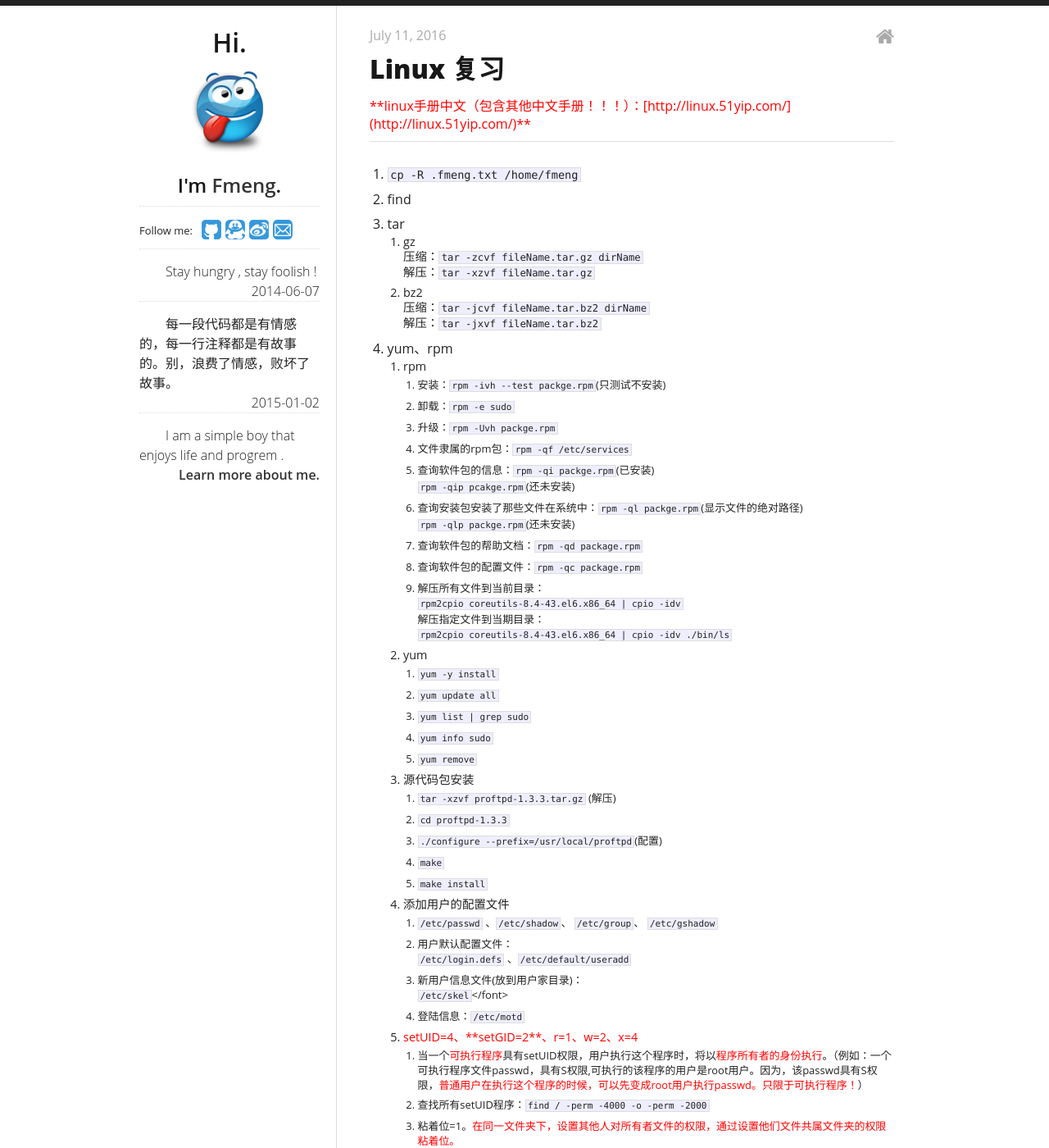
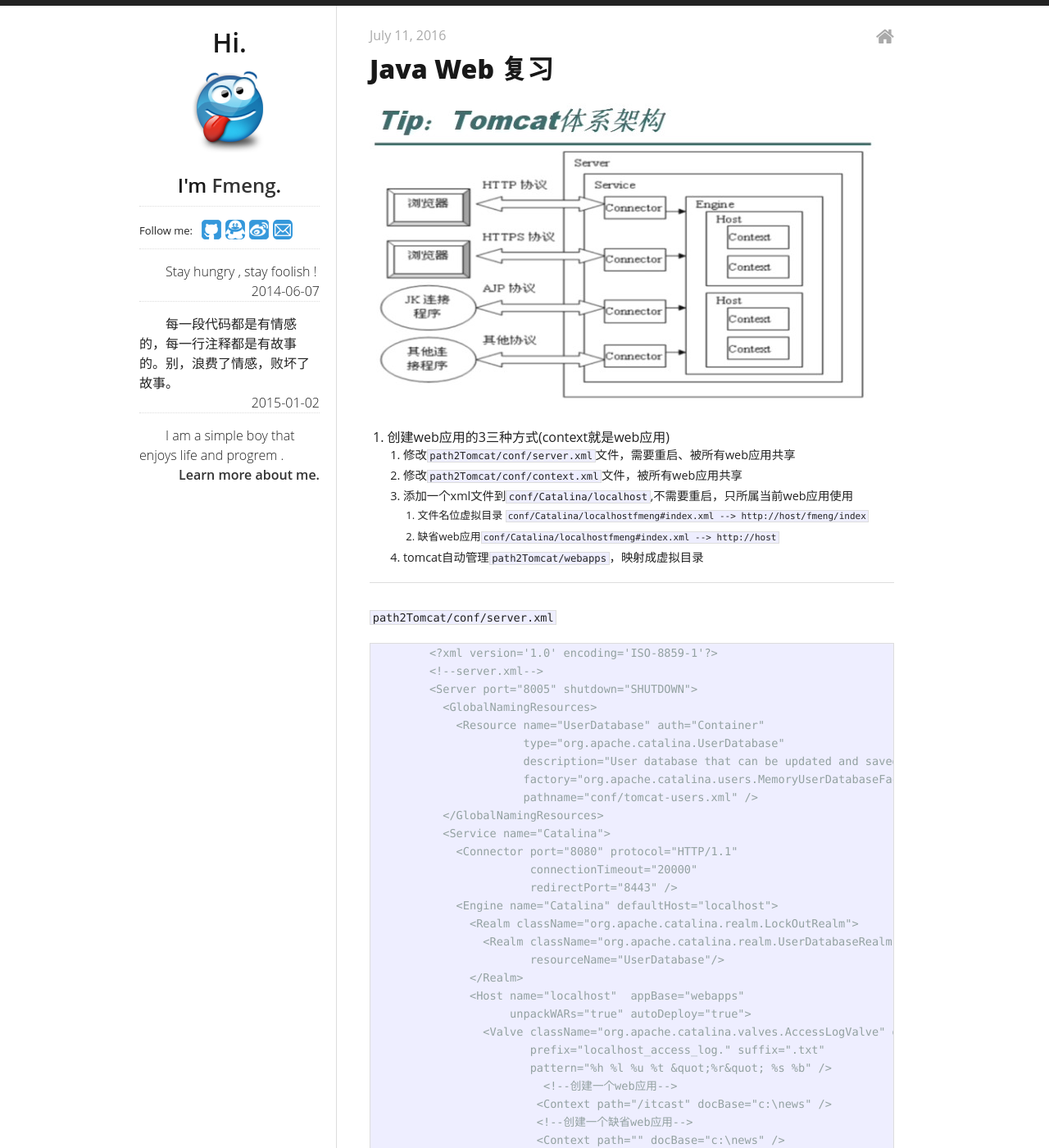
Before and after one commit to fmeng/fmeng.github.io, a Jekyll site: the page built from _posts/2016-07-11-javaee-1.md, in a window 1280 px wide and 1400 px high. Shown: the whole window at 82% size. Built offline with Jekyll 4.4.1, drawn with Linux system fonts in a browser that asks for light colours; Markdown is read by kramdown in place of the engine named in the settings; comment, search, counter and statistics services are not loaded; some of the changed text lies outside the part shown.

Commit message:
java web update

```diff
--- a/_posts/2016-07-11-javaee-1.md
+++ b/_posts/2016-07-11-javaee-1.md
@@ -1,56 +1,124 @@
 ---
 layout: post
-title: "Linux 复习"
+title: "Java Web 复习"
 categories:
-- linus
+- java
 ---
-<font color=red>**linux手册中文（包含其他中文手册！！！）：[http://linux.51yip.com/](http://linux.51yip.com/)**</font>
 
----
-1. `cp -R .fmeng.txt /home/fmeng`
-1. find
-2. tar
-	1. gz<br/>压缩：`tar -zcvf fileName.tar.gz dirName`<br/>解压：`tar -xzvf fileName.tar.gz `
-	2. bz2<br/>压缩：`tar -jcvf fileName.tar.bz2 dirName`<br/>
-	解压：`tar -jxvf fileName.tar.bz2`
-3. yum、rpm
-	1. rpm
-		1. 安装：`rpm -ivh --test packge.rpm`(只测试不安装)
-		2. 卸载：`rpm -e sudo`
-		3. 升级：`rpm -Uvh packge.rpm `
-		4. 文件隶属的rpm包：`rpm -qf /etc/services`
-		5. 查询软件包的信息：`rpm -qi packge.rpm`(已安装) <br/>`rpm -qip pcakge.rpm`(还未安装)
-		6. 查询安装包安装了那些文件在系统中：`rpm -ql packge.rpm`(显示文件的绝对路径)<br/>
-		`rpm -qlp packge.rpm`(还未安装)
-		6. 查询软件包的帮助文档：`rpm -qd package.rpm`
-		7. 查询软件包的配置文件：`rpm -qc package.rpm`
-		8. 解压所有文件到当前目录：<br/>
-		`rpm2cpio coreutils-8.4-43.el6.x86_64 | cpio -idv`<br/>解压指定文件到当期目录：<br/>
-`rpm2cpio coreutils-8.4-43.el6.x86_64 | cpio -idv ./bin/ls`
-	4. yum
-		1. `yum -y install`
-		2. `yum update all`
-		3. `yum list | grep sudo`
-		4. `yum info sudo`
-		5. `yum remove`
-	6. 源代码包安装
-		1. `tar -xzvf proftpd-1.3.3.tar.gz` (解压)
-		2. `cd proftpd-1.3.3`
-		3. `./configure --prefix=/usr/local/proftpd`(配置)
-		4. `make`
-		5. `make install`
-	3. 添加用户的配置文件
-		1. `/etc/passwd` 、`/etc/shadow`、 `/etc/group`、 `/etc/gshadow`<font color=red>
-		2. 用户默认配置文件：<br/>`/etc/login.defs` 、`/etc/default/useradd`
-		3. 新用户信息文件(放到用户家目录)：<br/>`/etc/skel`</font>
-		4. 登陆信息：`/etc/motd`
-	5. <font color=red>setUID=4、**setGID=2**、r=1、w=2、x=4</font>
-		1. 当一个<font color=red>可执行程序</font>具有setUID权限，用户执行这个程序时，将以<font color=red>程序所有者的身份执行</font>。（例如：一个可执行程序文件passwd，具有S权限,可执行的该程序的用户是root用户。因为，该passwd具有S权限，<font color=red>普通用户在执行这个程序的时候，可以先变成root用户执行passwd。只限于可执行程序！</font>）
-		2. 查找所有setUID程序：`find / -perm -4000 -o -perm -2000`
-		3. 粘着位=1。<font color=red>在同一文件夹下，设置其他人对所有者文件的权限，通过设置他们文件共属文件夹的权限粘着位。</font>
-		4. useradd、usermod(修改用户参数一样）<br/>
-			![](/img/linux101.jpg)
-		5. gpasswd<br/>![](/img/linux102.jpg)
+![](/img/web12.jpg)
+
+1. 创建web应用的3三种方式(context就是web应用)
+	1. 修改`path2Tomcat/conf/server.xml`文件，需要重启、被所有web应用共享
+	2. 修改`path2Tomcat/conf/context.xml`文件，被所有web应用共享
+	3. 添加一个xml文件到`conf/Catalina/localhost`,不需要重启，只所属当前web应用使用
+		1. 文件名位虚拟目录 `conf/Catalina/localhostfmeng#index.xml --> http://host/fmeng/index`
+		2. 缺省web应用`conf/Catalina/localhostfmeng#index.xml --> http://host`
+	3. tomcat自动管理`path2Tomcat/webapps`，映射成虚拟目录
 
 ----
-总结：容易忘记的东西，及时做笔记，查阅方便。
+`path2Tomcat/conf/server.xml`
+
+		<?xml version='1.0' encoding='ISO-8859-1'?>
+		<!--server.xml-->
+		<Server port="8005" shutdown="SHUTDOWN">
+		  <GlobalNamingResources>
+		    <Resource name="UserDatabase" auth="Container"
+		              type="org.apache.catalina.UserDatabase"
+		              description="User database that can be updated and saved"
+		              factory="org.apache.catalina.users.MemoryUserDatabaseFactory"
+		              pathname="conf/tomcat-users.xml" />
+		  </GlobalNamingResources>
+		  <Service name="Catalina">
+		    <Connector port="8080" protocol="HTTP/1.1"
+		               connectionTimeout="20000"
+		               redirectPort="8443" />
+		    <Engine name="Catalina" defaultHost="localhost">
+		      <Realm className="org.apache.catalina.realm.LockOutRealm">
+		        <Realm className="org.apache.catalina.realm.UserDatabaseRealm"
+		               resourceName="UserDatabase"/>
+		      </Realm>
+		      <Host name="localhost"  appBase="webapps"
+		            unpackWARs="true" autoDeploy="true">
+		        <Valve className="org.apache.catalina.valves.AccessLogValve" directory="logs"
+		               prefix="localhost_access_log." suffix=".txt"
+		               pattern="%h %l %u %t &quot;%r&quot; %s %b" />
+				 <!--创建一个web应用-->
+			   	<Context path="/itcast" docBase="c:\news" />
+				<!--创建一个缺省web应用-->
+				<Context path="" docBase="c:\news" />
+		      </Host>
+		    </Engine>
+		  </Service>
+		</Server>
+
+
+----
+`path2Tomcat/conf/context.xml`
+
+	<?xml version='1.0' encoding='ISO-8859-1'?>
+	<Context>
+	    <WatchedResource>WEB-INF/web.xml</WatchedResource>
+	</Context>
+
+----
+`conf/Catalina/localhost`
+
+	<Context docBase="c:\news" />
+
+----
+2. web应用的组织结构<br/>
+![](/img/web11.jpg)
+3. 配置虚拟主机
+
+`path2Tomcat/conf/server.xml`
+
+	<Host name="fmeng.me"  appBase="webapps"
+	            unpackWARs="true" autoDeploy="true">
+	        <Valve className="org.apache.catalina.valves.AccessLogValve" directory="logs"
+	               prefix="localhost_access_log." suffix=".txt"
+	               pattern="%h %l %u %t &quot;%r&quot; %s %b" />
+		   <!--创建一个web应用-->
+		   <Context path="/itcast" docBase="c:\news" />
+	</Host>
+
+3. servlet 开发
+
+`WEB-INF/web.xml`配置servlet
+
+	<servlet>
+		<servlet-name>servletDemo</servlet-name>
+		<servlet-class></servlet-class>
+	</servlet>
+	<servlet-mapping>
+		<servlet-name>servletDemo</servlet-name>
+		<url-pattern>/servletDemo</url-pattern>
+		<!--在启动的时候被创建
+		<load-on-startup>1</load-on-startup>
+		-->
+	</servlet-mapping>
+4. ServletConfig
+
+		<!--在服务器启动的时候，服务器读取配置文件web.xml创建ServletConfig对象。-->
+		<servlet>
+			<servlet-name>servletDemo</servlet-name>
+			<servlet-class></servlet-class>
+			<init-param>
+				<param-name>field</param-name>
+				<param-value>value</param-value>
+			</init-param>
+		</servlet>
+5. ServletContext <font color=red>(当前web应用对象,Context域对象)</font>
+
+	1. `ServletConfig.getServletContext();` 得到ServletContext；
+	2. `this.getServletContext();`得到ServletContext；
+	3. 获得转发转发对象：
+
+			RequestDispatcher rd = this.getServletContext().getRequestDispatcher("1.jsp");
+			rd.forward(request,response);
+6. Request和Response<br/>
+	客户端跳转：`Response.setRedirect("test.jsp");`<br/>
+	服务端跳转：`request.getRequestDispatcher("/message.jsp").forward(request, response);`
+
+
+-----
+总结：先学习sevlet再学习jsp技术。为了开发方便会引入其他技术。
```
Also changed, not shown: _posts/2015-01-26-mutil-git-ssh-key - 副本.md (added, +37 -0 lines), img/web11.jpg (added), img/web12.jpg (added).
